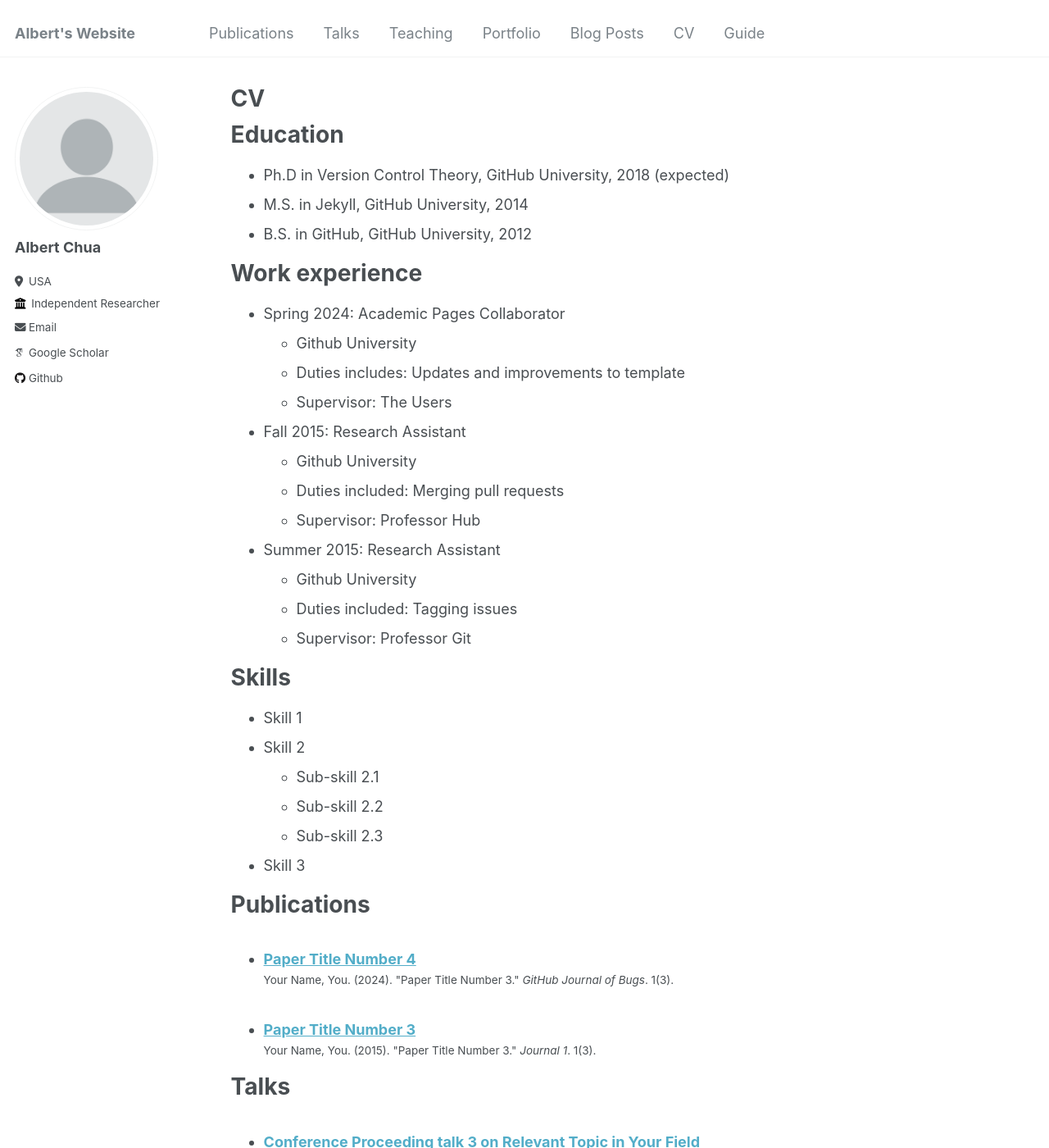
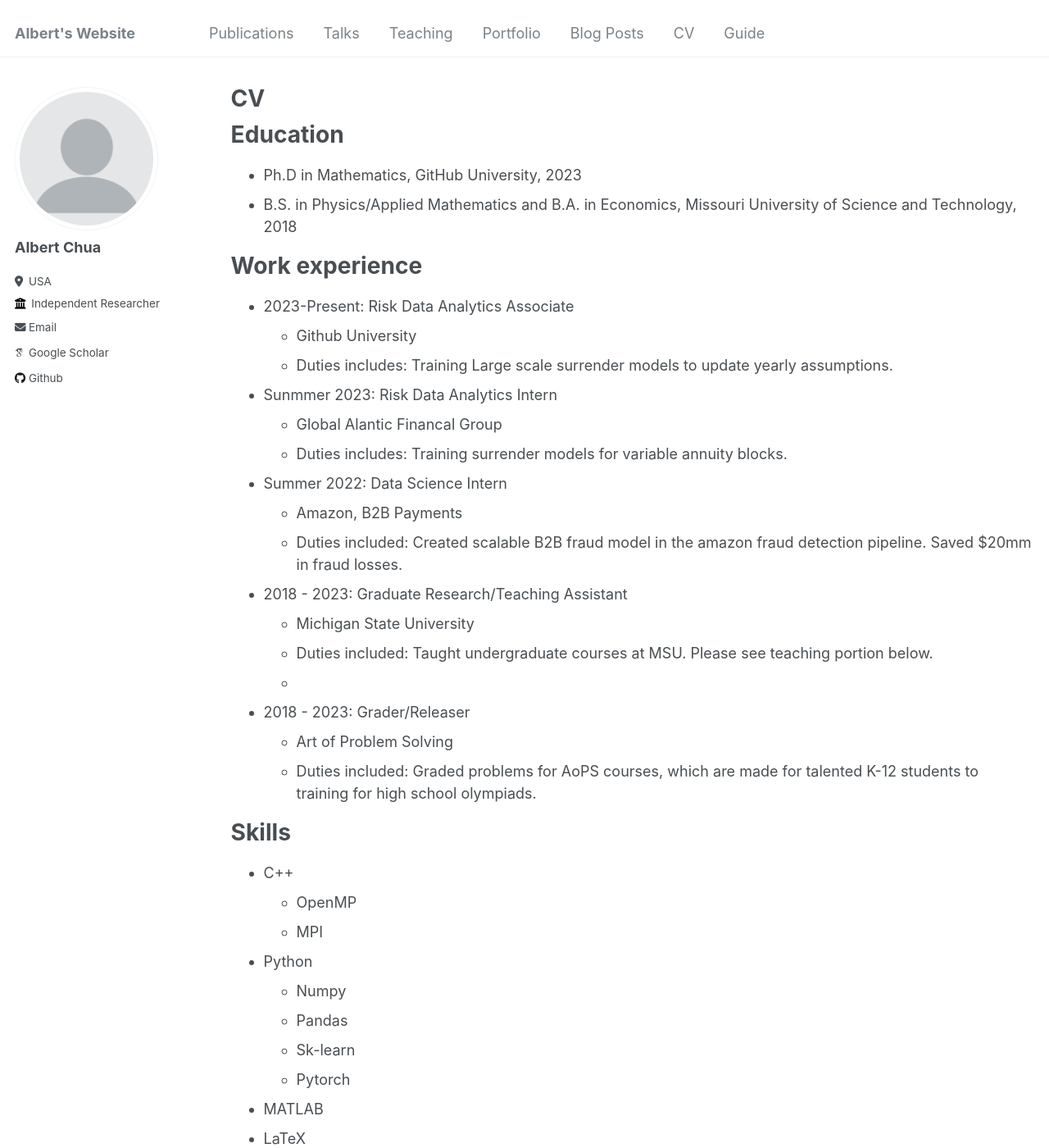
Before and after one commit to alchua1996/alchua1996.github.io, a Jekyll site: the page built from _pages/cv.md, in a window 1280 px wide and 1400 px high. Shown: the whole window at 82% size. Built offline with Jekyll 4.4.1, drawn with Linux system fonts in a browser that asks for light colours; some web fonts are replaced; some of the changed text lies outside the part shown.

Commit message:
Update cv.md

```diff
--- a/_pages/cv.md
+++ b/_pages/cv.md
@@ -11,35 +11,43 @@ redirect_from:
 
 Education
 ======
-* Ph.D in Version Control Theory, GitHub University, 2018 (expected)
-* M.S. in Jekyll, GitHub University, 2014
-* B.S. in GitHub, GitHub University, 2012
+* Ph.D in Mathematics, GitHub University, 2023
+* B.S. in Physics/Applied Mathematics and B.A. in Economics, Missouri University of Science and Technology, 2018
 
 Work experience
 ======
-* Spring 2024: Academic Pages Collaborator
+* 2023-Present: Risk Data Analytics Associate
   * Github University
-  * Duties includes: Updates and improvements to template
-  * Supervisor: The Users
+  * Duties includes: Training Large scale surrender models to update yearly assumptions.
 
-* Fall 2015: Research Assistant
-  * Github University
-  * Duties included: Merging pull requests
-  * Supervisor: Professor Hub
+* Sunmmer 2023: Risk Data Analytics Intern
+  * Global Alantic Financal Group
+  * Duties includes: Training surrender models for variable annuity blocks.
 
-* Summer 2015: Research Assistant
-  * Github University
-  * Duties included: Tagging issues
-  * Supervisor: Professor Git
+* Summer 2022: Data Science Intern
+  * Amazon, B2B Payments
+  * Duties included: Created scalable B2B fraud model in the amazon fraud detection pipeline. Saved $20mm in fraud losses.
+
+* 2018 - 2023: Graduate Research/Teaching Assistant
+  * Michigan State University
+  * Duties included: Taught undergraduate courses at MSU. Please see teaching portion below.
+  *
+* 2018 - 2023: Grader/Releaser
+  * Art of Problem Solving
+  * Duties included: Graded problems for AoPS courses, which are made for talented K-12 students to training for high school olympiads.
 
 Skills
 ======
-* Skill 1
-* Skill 2
-  * Sub-skill 2.1
-  * Sub-skill 2.2
-  * Sub-skill 2.3
-* Skill 3
+* C++
+  * OpenMP
+  * MPI
+* Python
+  * Numpy
+  * Pandas
+  * Sk-learn
+  * Pytorch
+* MATLAB
+* LaTeX
 
 Publications
 ======
```
Also changed, not shown: other parts of _pages/cv.md (+0 -4 lines).
